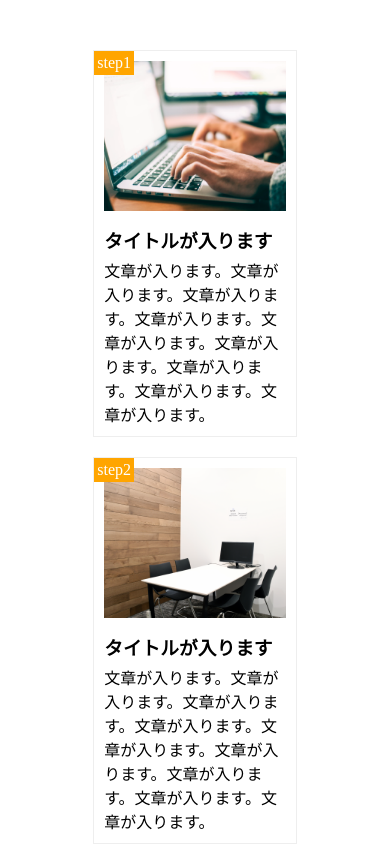
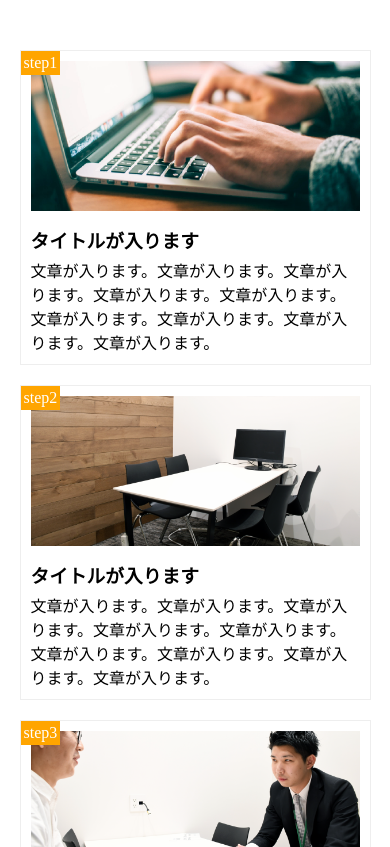
Before and after one commit to Shusuke-Morota/works3, a plain HTML site: page works3-1/index.html in a window 390 px wide. Shown: the top 847 px of the page. Drawn offline with Linux system fonts and the light colour scheme.

Commit message:
cssの@media以下に修正を加えました

```diff
--- a/works3-1/style.css
+++ b/works3-1/style.css
@@ -64,11 +64,11 @@ main {
 
 @media screen and (max-width:768px) {
 	main {
-		width: 90%;
+		width: 100%;
 	}
 
 	.step-box {
-		width: 58%;
+		width: 90%;
 		margin: 0 auto;
 		float: none;
 		margin-bottom: 20px;
```
